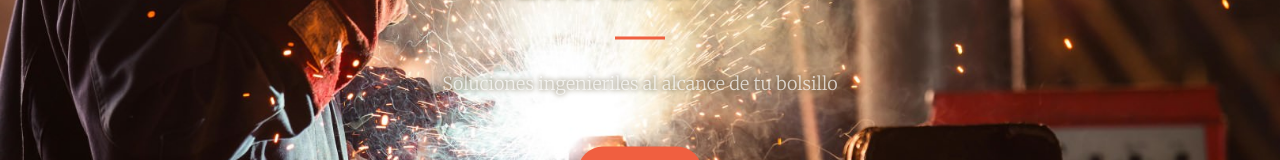
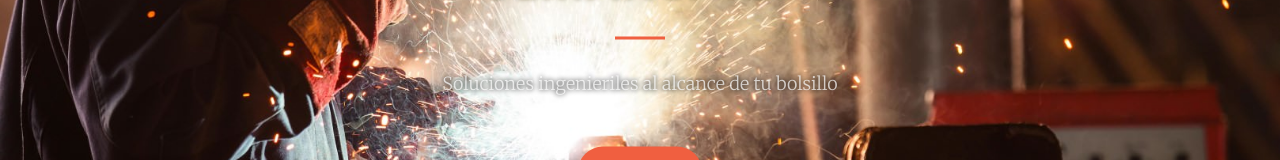
Before and after one commit to Lukas19/Dad_portfolio, a website: page index.html in a window 1280 px wide. Shown: the part 326-486 px from the top of the page. Drawn offline with nearby package versions, Linux system fonts and the light colour scheme.

Commit message:
Shadow color text in home heading paragraph changed to black

```diff
--- a/css/creative.css
+++ b/css/creative.css
@@ -181,7 +181,7 @@ header .header-content .header-content-inner p {
   color: rgba(255, 255, 255, 0.7);
   font-size: 16px;
   margin-bottom: 50px;
-  text-shadow: 0px 0px 5px #645836;
+  text-shadow: 0px 0px 5px #000000;
 }
 @media (min-width: 768px) {
   header {
```
